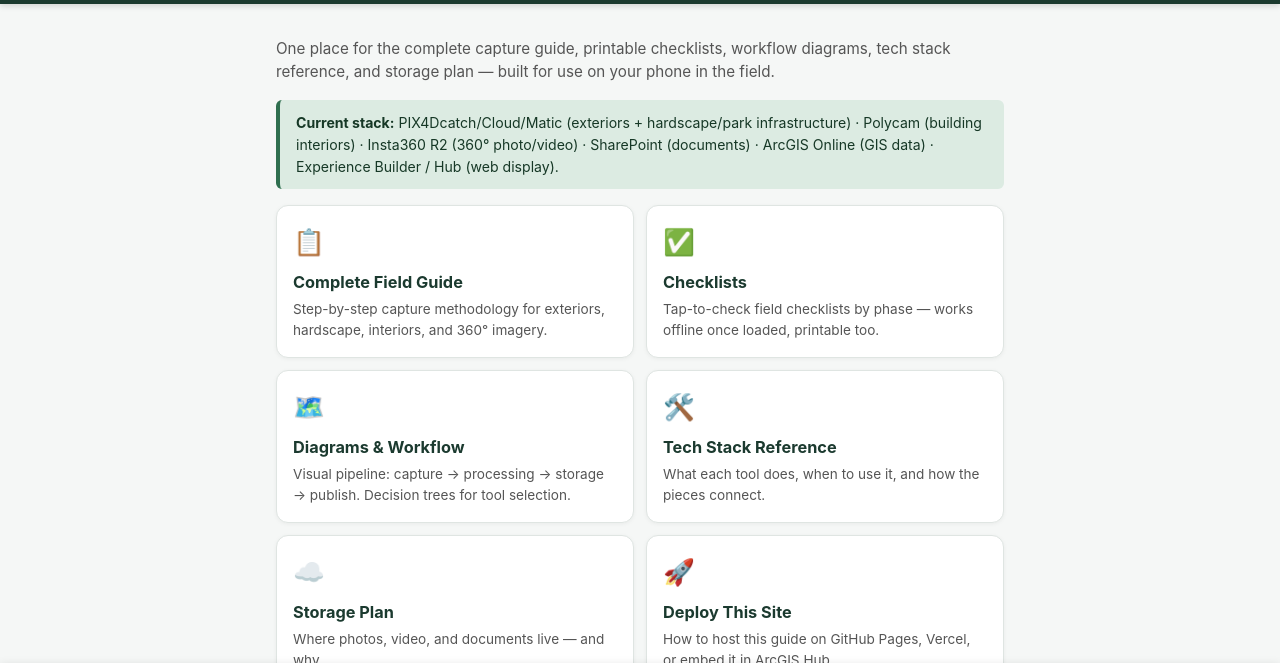
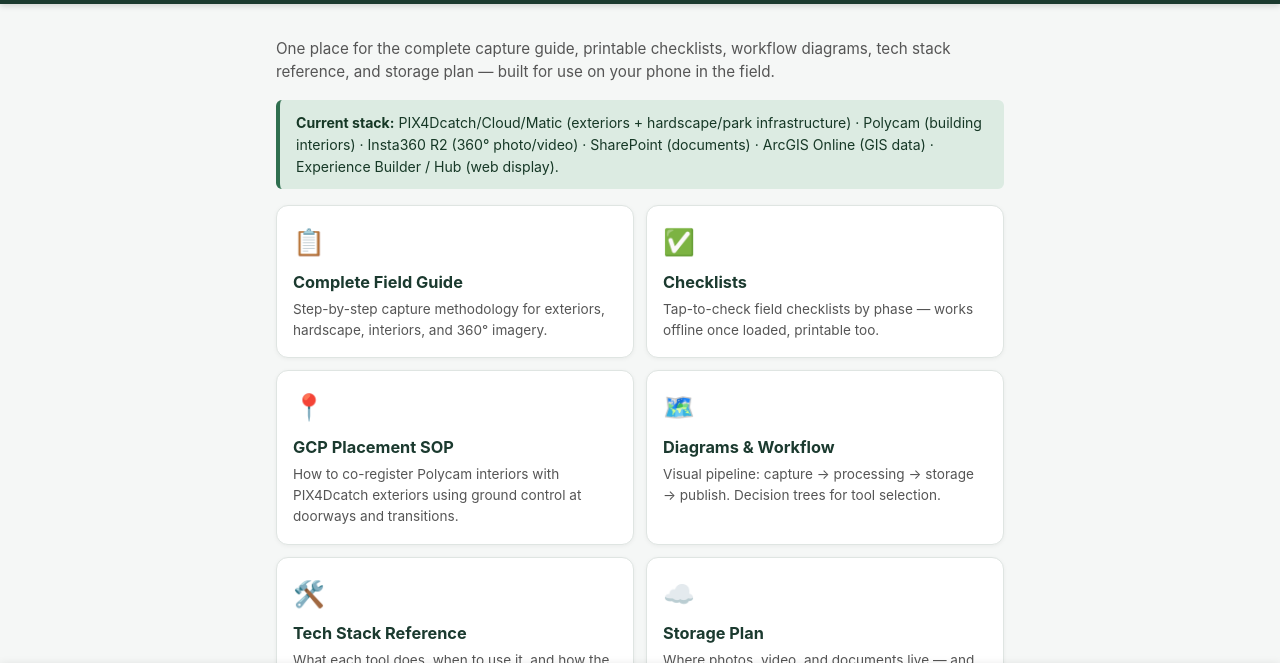
Before and after one commit to sstasio/rec-park-gis-indoors-program, a plain HTML site: page field/index.html in a window 1280 px wide. Shown: the part 68-731 px from the top of the page. Drawn offline with Linux system fonts and the light colour scheme.

Commit message:
Link GCP Placement SOP from field guide home page

```diff
--- a/field/index.html
+++ b/field/index.html
@@ -32,6 +32,11 @@
     <h3>Checklists</h3>
     <p>Tap-to-check field checklists by phase — works offline once loaded, printable too.</p>
   </a>
+  <a class="card" href="gcp-sop.html">
+    <div class="ic">📍</div>
+    <h3>GCP Placement SOP</h3>
+    <p>How to co-register Polycam interiors with PIX4Dcatch exteriors using ground control at doorways and transitions.</p>
+  </a>
   <a class="card" href="diagrams.html">
     <div class="ic">🗺️</div>
     <h3>Diagrams & Workflow</h3>
```
